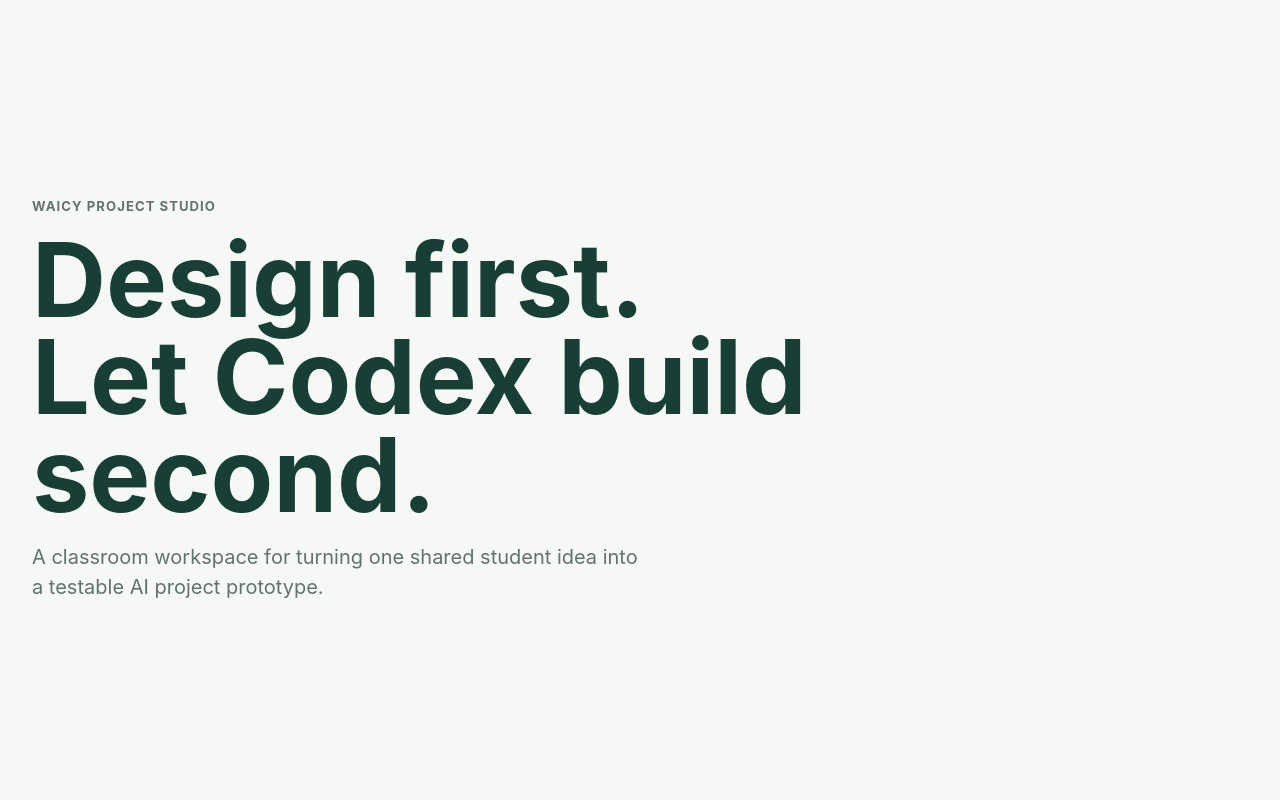
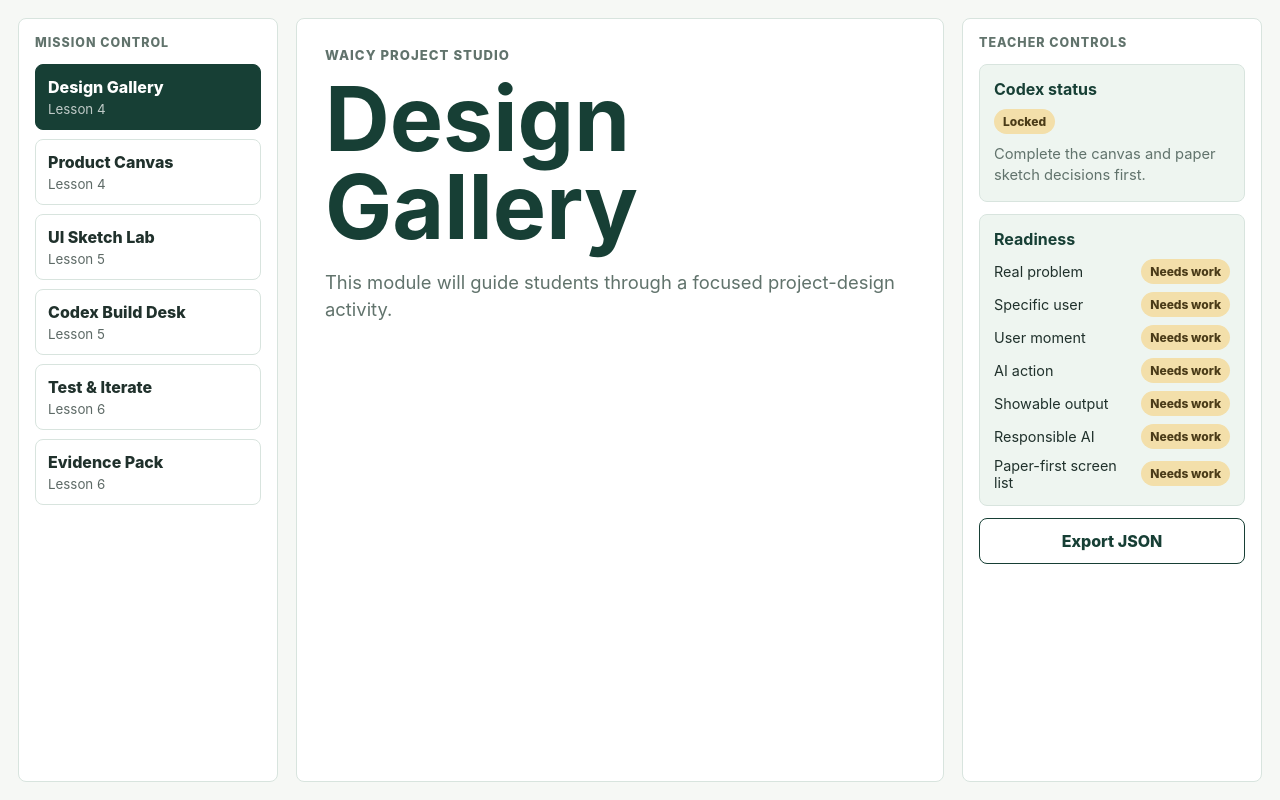
Before and after one commit to SophieNie1997/waicy-project-studio, a React (Vite) app: page / in a window 1280 px wide. Built offline with nearby package versions, Linux system fonts and the light colour scheme.

Commit message:
feat: add studio app shell

```diff
--- a/src/App.tsx
+++ b/src/App.tsx
@@ -1,13 +1,42 @@
-export default function App() {
+import { useMemo, useState } from "react";
+import { AppShell } from "./components/AppShell";
+import { createInitialProject } from "./domain/initialProject";
+import { exportProjectJson } from "./domain/storage";
+import type { ModuleId, StudioProject } from "./domain/types";
+
+function PlaceholderModule({ title }: { title: string }) {
   return (
-    <main className="app">
-      <section className="hero-panel">
-        <p className="eyebrow">WAICY Project Studio</p>
-        <h1>Design first. Let Codex build second.</h1>
-        <p className="lede">
-          A classroom workspace for turning one shared student idea into a testable AI project prototype.
-        </p>
-      </section>
-    </main>
+    <section className="module-panel">
+      <p className="eyebrow">WAICY Project Studio</p>
+      <h1>{title}</h1>
+      <p className="lede">This module will guide students through a focused project-design activity.</p>
+    </section>
   );
 }
+
+export default function App() {
+  const [activeModule, setActiveModule] = useState<ModuleId>("design-gallery");
+  const [project] = useState<StudioProject>(() => createInitialProject());
+
+  const activeTitle = useMemo(() => {
+    const titles: Record<ModuleId, string> = {
+      "design-gallery": "Design Gallery",
+      "product-canvas": "Product Canvas",
+      "ui-sketch-lab": "UI Sketch Lab",
+      "codex-build-desk": "Codex Build Desk",
+      "test-iterate": "Test & Iterate",
+      "evidence-pack": "Evidence Pack",
+    };
+    return titles[activeModule];
+  }, [activeModule]);
+
+  function handleExport() {
+    void navigator.clipboard?.writeText(exportProjectJson(project));
+  }
+
+  return (
+    <AppShell activeModule={activeModule} project={project} onModuleChange={setActiveModule} onExport={handleExport}>
+      <PlaceholderModule title={activeTitle} />
+    </AppShell>
+  );
+}
--- /dev/null
+++ b/src/components/AppShell.tsx
@@ -0,0 +1,22 @@
+import type { ReactNode } from "react";
+import type { ModuleId, StudioProject } from "../domain/types";
+import { ModuleNav } from "./ModuleNav";
+import { TeacherPanel } from "./TeacherPanel";
+
+interface AppShellProps {
+  activeModule: ModuleId;
+  project: StudioProject;
+  children: ReactNode;
+  onModuleChange: (module: ModuleId) => void;
+  onExport: () => void;
+}
+
+export function AppShell({ activeModule, project, children, onModuleChange, onExport }: AppShellProps) {
+  return (
+    <div className="studio-shell">
+      <ModuleNav active={activeModule} onChange={onModuleChange} />
+      <main className="workspace">{children}</main>
+      <TeacherPanel project={project} onExport={onExport} />
+    </div>
+  );
+}
--- /dev/null
+++ b/src/components/ModuleNav.tsx
@@ -0,0 +1,34 @@
+import type { ModuleId } from "../domain/types";
+
+export const modules: Array<{ id: ModuleId; label: string; lesson: string }> = [
+  { id: "design-gallery", label: "Design Gallery", lesson: "Lesson 4" },
+  { id: "product-canvas", label: "Product Canvas", lesson: "Lesson 4" },
+  { id: "ui-sketch-lab", label: "UI Sketch Lab", lesson: "Lesson 5" },
+  { id: "codex-build-desk", label: "Codex Build Desk", lesson: "Lesson 5" },
+  { id: "test-iterate", label: "Test & Iterate", lesson: "Lesson 6" },
+  { id: "evidence-pack", label: "Evidence Pack", lesson: "Lesson 6" },
+];
+
+interface ModuleNavProps {
+  active: ModuleId;
+  onChange: (module: ModuleId) => void;
+}
+
+export function ModuleNav({ active, onChange }: ModuleNavProps) {
+  return (
+    <nav className="module-nav" aria-label="Studio modules">
+      <p className="panel-label">Mission Control</p>
+      {modules.map((module) => (
+        <button
+          key={module.id}
+          className={`nav-button ${active === module.id ? "active" : ""}`}
+          onClick={() => onChange(module.id)}
+          type="button"
+        >
+          <span>{module.label}</span>
+          <small>{module.lesson}</small>
+        </button>
+      ))}
+    </nav>
+  );
+}
--- /dev/null
+++ b/src/components/StatusPill.tsx
@@ -0,0 +1,8 @@
+interface StatusPillProps {
+  ready: boolean;
+  label: string;
+}
+
+export function StatusPill({ ready, label }: StatusPillProps) {
+  return <span className={`status-pill ${ready ? "ready" : "needs-work"}`}>{label}</span>;
+}
--- /dev/null
+++ b/src/components/TeacherPanel.tsx
@@ -0,0 +1,38 @@
+import { canUnlockCodex, getProjectReadiness } from "../domain/readiness";
+import type { StudioProject } from "../domain/types";
+import { StatusPill } from "./StatusPill";
+
+interface TeacherPanelProps {
+  project: StudioProject;
+  onExport: () => void;
+}
+
+export function TeacherPanel({ project, onExport }: TeacherPanelProps) {
+  const readiness = Object.values(getProjectReadiness(project));
+  const unlocked = canUnlockCodex(project);
+
+  return (
+    <aside className="teacher-panel">
+      <p className="panel-label">Teacher Controls</p>
+      <section className="panel-card">
+        <h2>Codex status</h2>
+        <StatusPill ready={unlocked} label={unlocked ? "Unlocked" : "Locked"} />
+        <p>{unlocked ? "Student design is ready for teacher handoff." : "Complete the canvas and paper sketch decisions first."}</p>
+      </section>
+      <section className="panel-card">
+        <h2>Readiness</h2>
+        <div className="readiness-list">
+          {readiness.map((item) => (
+            <div key={item.label} className="readiness-row">
+              <span>{item.label}</span>
+              <StatusPill ready={item.ready} label={item.ready ? "Ready" : "Needs work"} />
+            </div>
+          ))}
+        </div>
+      </section>
+      <button className="secondary-button" onClick={onExport} type="button">
+        Export JSON
+      </button>
+    </aside>
+  );
+}
--- a/src/styles.css
+++ b/src/styles.css
@@ -8,6 +8,7 @@
   --muted: #61736c;
   --line: #d8e4de;
   --accent: #d7ad4a;
+  --accent-soft: #f3dfaa;
   font-family:
     ui-sans-serif,
     -apple-system,
@@ -35,24 +36,97 @@
   font: inherit;
 }
 
-.app {
-  min-height: 100dvh;
-  padding: 32px;
+button {
+  -webkit-tap-highlight-color: transparent;
 }
 
-.hero-panel {
-  min-height: calc(100dvh - 64px);
+h1,
+h2,
+p {
+  margin-top: 0;
+}
+
+.studio-shell {
+  min-height: 100dvh;
   display: grid;
-  align-content: center;
+  grid-template-columns: 260px minmax(0, 1fr) 300px;
   gap: 18px;
-  max-width: 980px;
+  padding: 18px;
+}
+
+.module-nav,
+.teacher-panel,
+.module-panel {
+  border: 1px solid var(--line);
+  border-radius: 8px;
+  background: var(--surface);
+}
+
+.module-nav,
+.teacher-panel {
+  position: sticky;
+  top: 18px;
+  height: calc(100dvh - 36px);
+  padding: 16px;
+  overflow: auto;
+}
+
+.panel-label {
+  margin: 0 0 14px;
+  color: var(--muted);
+  font-size: 0.78rem;
+  font-weight: 800;
+  letter-spacing: 0.08em;
+  text-transform: uppercase;
+}
+
+.nav-button {
+  width: 100%;
+  display: grid;
+  gap: 4px;
+  border: 1px solid var(--line);
+  border-radius: 8px;
+  margin-bottom: 9px;
+  padding: 12px;
+  background: var(--surface);
+  color: var(--text);
+  text-align: left;
+  cursor: pointer;
+}
+
+.nav-button:hover {
+  border-color: var(--ink);
+}
+
+.nav-button.active {
+  border-color: var(--ink);
+  background: var(--ink);
+  color: white;
+}
+
+.nav-button span {
+  font-weight: 800;
+}
+
+.nav-button small {
+  color: inherit;
+  opacity: 0.72;
+}
+
+.workspace {
+  min-width: 0;
+}
+
+.module-panel {
+  min-height: calc(100dvh - 36px);
+  padding: 28px;
 }
 
 .eyebrow {
-  margin: 0;
+  margin: 0 0 12px;
   color: var(--muted);
   font-size: 0.82rem;
-  font-weight: 700;
+  font-weight: 800;
   letter-spacing: 0.08em;
   text-transform: uppercase;
 }
@@ -61,21 +135,140 @@
   margin: 0;
   max-width: 780px;
   color: var(--ink);
-  font-size: clamp(3rem, 8vw, 6.8rem);
-  line-height: 0.95;
+  font-size: clamp(2.8rem, 7vw, 6rem);
+  line-height: 0.98;
   letter-spacing: 0;
 }
 
 .lede {
-  margin: 0;
+  margin: 18px 0 0;
   max-width: 620px;
   color: var(--muted);
-  font-size: 1.25rem;
+  font-size: 1.15rem;
   line-height: 1.5;
 }
 
-@media (max-width: 760px) {
-  .app {
-    padding: 18px;
+.teacher-panel h2,
+.panel-card h2 {
+  margin: 0 0 10px;
+  color: var(--ink);
+  font-size: 1rem;
+}
+
+.panel-card {
+  border: 1px solid var(--line);
+  border-radius: 8px;
+  padding: 14px;
+  margin-bottom: 12px;
+  background: var(--surface-soft);
+}
+
+.panel-card p {
+  margin: 10px 0 0;
+  color: var(--muted);
+  font-size: 0.92rem;
+  line-height: 1.45;
+}
+
+.readiness-list {
+  display: grid;
+  gap: 8px;
+}
+
+.readiness-row {
+  display: flex;
+  align-items: center;
+  justify-content: space-between;
+  gap: 10px;
+  color: var(--text);
+  font-size: 0.9rem;
+}
+
+.status-pill {
+  display: inline-flex;
+  align-items: center;
+  border-radius: 999px;
+  padding: 5px 9px;
+  font-size: 0.75rem;
+  font-weight: 800;
+  white-space: nowrap;
+}
+
+.status-pill.ready {
+  background: var(--ink);
+  color: white;
+}
+
+.status-pill.needs-work {
+  background: var(--accent-soft);
+  color: #4a3b18;
+}
+
+.secondary-button {
+  width: 100%;
+  border: 1px solid var(--ink);
+  border-radius: 8px;
+  padding: 12px 14px;
+  background: var(--surface);
+  color: var(--ink);
+  font-weight: 800;
+  cursor: pointer;
+}
+
+.secondary-button:hover {
+  background: var(--ink);
+  color: white;
+}
+
+.field {
+  display: grid;
+  gap: 7px;
+}
+
+.field span {
+  color: var(--ink);
+  font-weight: 800;
+}
+
+.field input,
+.field textarea {
+  width: 100%;
+  border: 1px solid var(--line);
+  border-radius: 8px;
+  padding: 12px;
+  background: white;
+  color: var(--text);
+}
+
+.field textarea {
+  min-height: 92px;
+  resize: vertical;
+}
+
+@media (max-width: 1100px) {
+  .studio-shell {
+    grid-template-columns: 1fr;
+  }
+
+  .module-nav,
+  .teacher-panel {
+    position: static;
+    height: auto;
   }
 }
+
+@media (max-width: 760px) {
+  .studio-shell {
+    gap: 12px;
+    padding: 12px;
+  }
+
+  .module-panel {
+    min-height: 60dvh;
+    padding: 20px;
+  }
+
+  h1 {
+    font-size: 2.7rem;
+  }
+}
```
Also changed, not shown: src/components/Field.tsx (added, +22 -0 lines), 1 other file (tests, documents, lock files or other folders).
